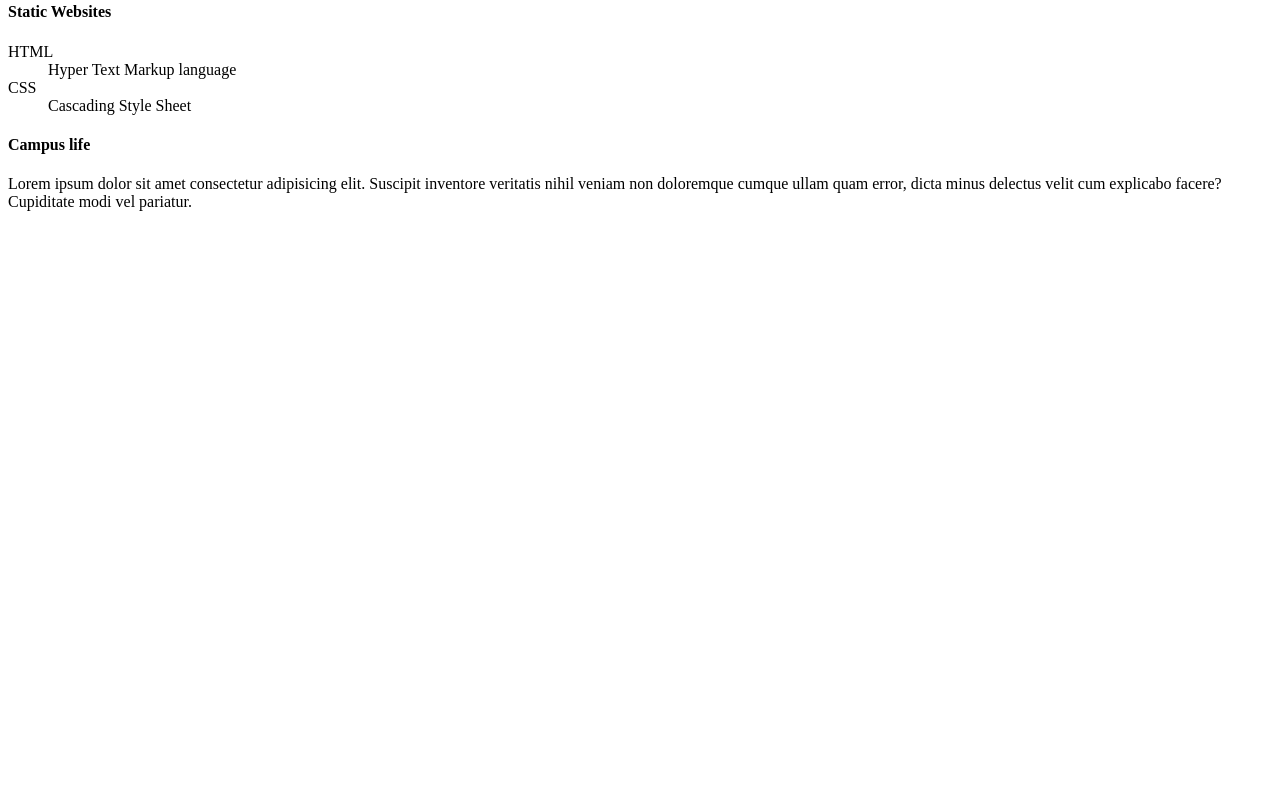
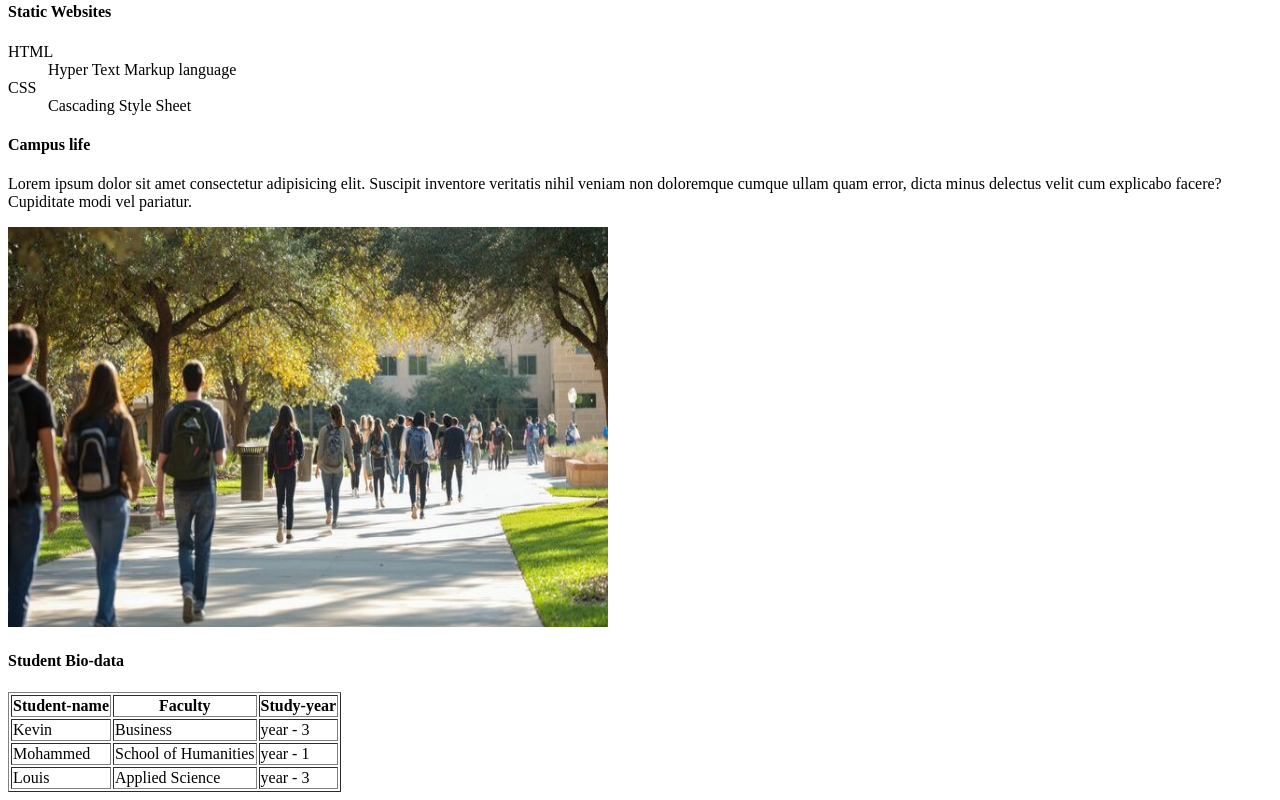
Before and after one commit to taremwa/FEB-web, a plain HTML site: page review/index.html in a window 1280 px wide. Shown: the part 474-1274 px from the top of the page. Before the commit the page ends 800 px from the top, so only its background shows below. Drawn offline with Linux system fonts and the light colour scheme.

Commit message:
html tables

```diff
--- a/review/index.html
+++ b/review/index.html
@@ -37,7 +37,31 @@
 
     <h4>Campus life </h4>
     <p>Lorem ipsum dolor sit amet consectetur adipisicing elit. Suscipit inventore veritatis nihil veniam non doloremque cumque ullam quam error, dicta minus delectus velit cum explicabo facere? Cupiditate modi vel pariatur.</p>
+    <img src="campus-life.jpg" alt="campus image image" width="600" height="400">
 
+    <h4>Student Bio-data</h4>
+    <table border="1">
+        <tr>
+            <th>Student-name</th>
+            <th>Faculty</th>
+            <th>Study-year</th>
+        </tr>
+        <tr>
+            <td>Kevin</td>
+            <td>Business</td>
+            <td>year - 3</td>
+        </tr>
+        <tr>
+            <td>Mohammed</td>
+            <td>School of Humanities</td>
+            <td>year - 1</td>
+        </tr>
+        <tr>
+            <td>Louis</td>
+            <td>Applied Science</td>
+            <td>year - 3</td>
+        </tr>
+    </table>
 
 </body>
 </html>
```
Also changed, not shown: review/campus-life.jpg (added).
